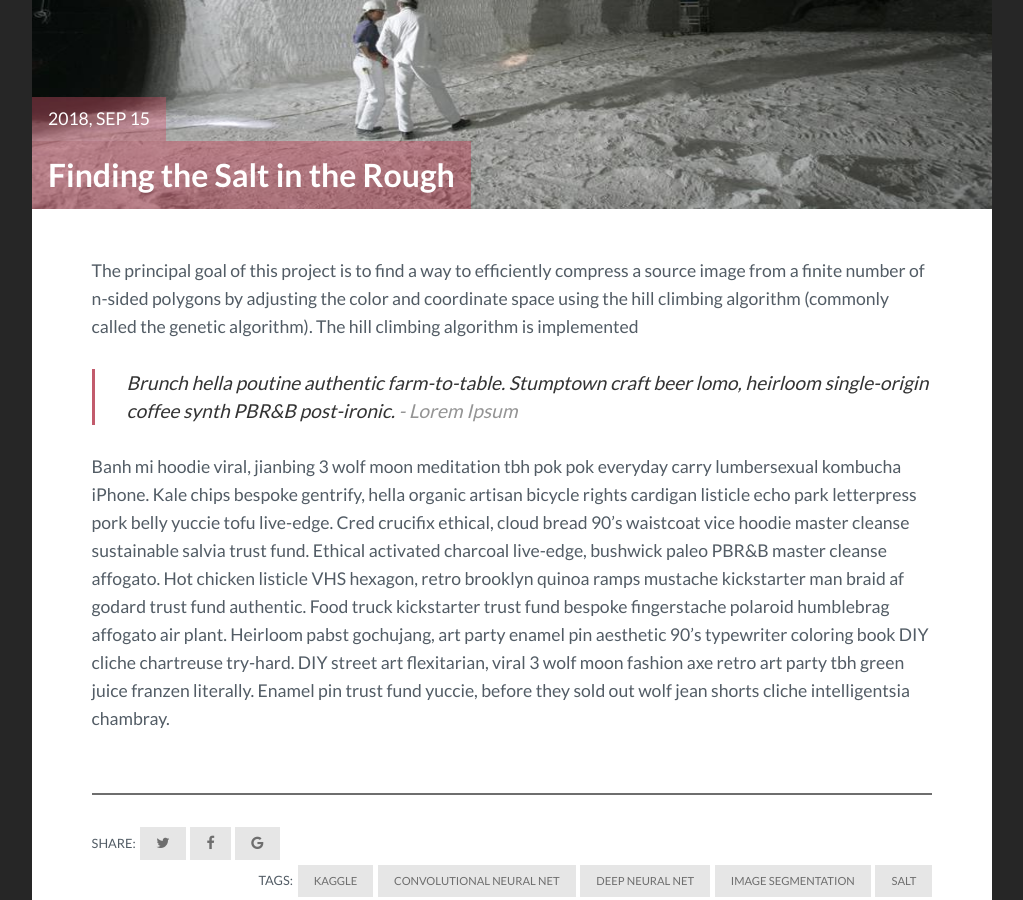
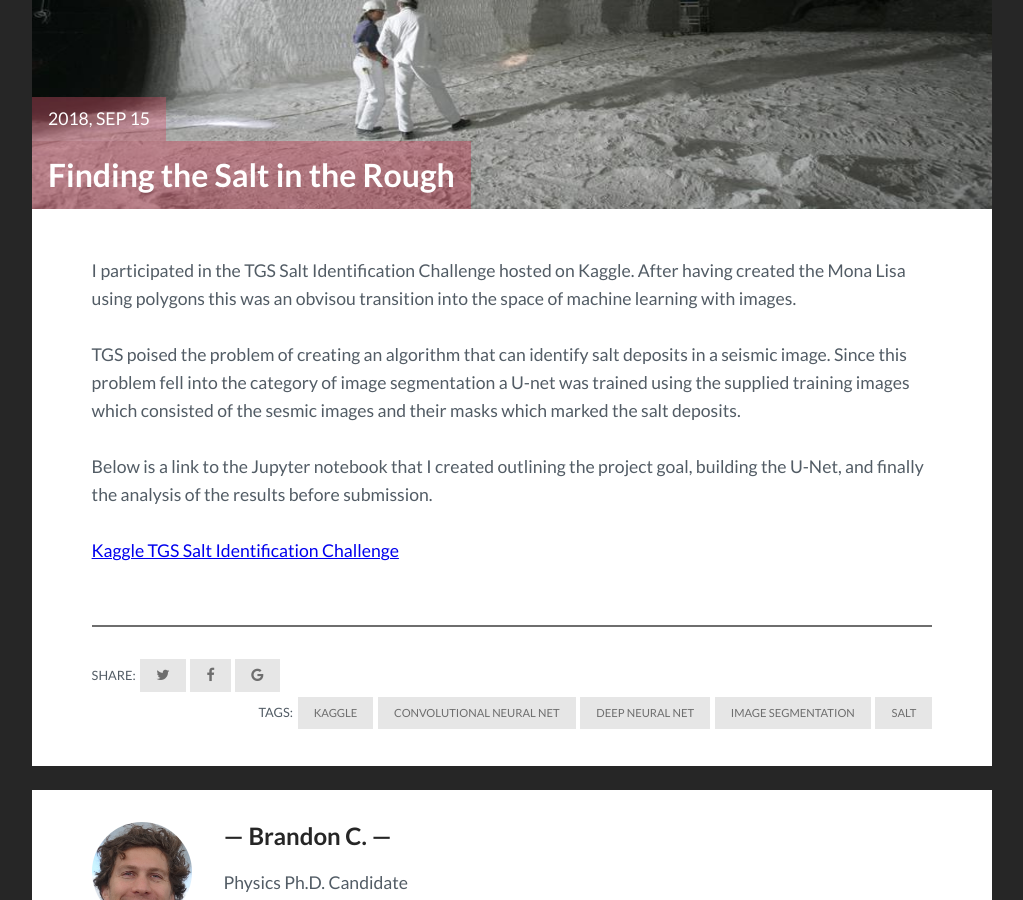
Before and after one commit to kuantumlad/kuantumlad.github.io, a Jekyll site: the page built from _posts/2018-9-15-kaggle_salt_project.markdown, in a window 1280 px wide and 900 px high, scrolled down 485 px. Shown: the whole window, without its empty margins (128-1151 px from the left). Built offline with Jekyll 4.4.1, drawn with Linux system fonts in a browser that asks for light colours; comment, search, counter and statistics services are not loaded.

Commit message:
updated posts

```diff
--- a/_posts/2018-04-15-ml_basicnn_project.markdown
+++ b/_posts/2018-04-15-ml_basicnn_project.markdown
@@ -1,11 +1,12 @@
 ---
 layout: post
 title: "Applying a Simple Neural Net to the Iris Data Set"
-img: IrisFLower.jpg # Add image post (optional)
+img: IrisFlower.jpg # Add image post (optional)
 date: 2018-04-15 12:55:00 +0300
-description:  Add post description (optional)
+description:
 tag: [Iris Data Set, Neural Net, One Layer Net, Two Layer Net, Classification, Python, Multivariate Data]
 ---
+
 The principal goal of this project is to find a way to efficiently compress a source image from a finite number of n-sided polygons by adjusting the color and coordinate space using the hill climbing algorithm (commonly called the genetic algorithm). The hill climbing algorithm is implemented
 
 > Brunch hella poutine authentic farm-to-table. Stumptown craft beer lomo, heirloom single-origin coffee synth PBR&B post-ironic. <cite>- Lorem Ipsum</cite>
--- a/_posts/2018-07-15-ml_linreg_project.markdown
+++ b/_posts/2018-07-15-ml_linreg_project.markdown
@@ -6,8 +6,3 @@ date: 2018-07-15 12:55:00 +0300
 description:  Add post description (optional)
 tag: [Linear Regression, Binary Classification, Linear Data, C++, ROOT, Math]
 ---
-The principal goal of this project is to find a way to efficiently compress a source image from a finite number of n-sided polygons by adjusting the color and coordinate space using the hill climbing algorithm (commonly called the genetic algorithm). The hill climbing algorithm is implemented
-
-> Brunch hella poutine authentic farm-to-table. Stumptown craft beer lomo, heirloom single-origin coffee synth PBR&B post-ironic. <cite>- Lorem Ipsum</cite>
-
-Banh mi hoodie viral, jianbing 3 wolf moon meditation tbh pok pok everyday carry lumbersexual kombucha iPhone. Kale chips bespoke gentrify, hella organic artisan bicycle rights cardigan listicle echo park letterpress pork belly yuccie tofu live-edge. Cred crucifix ethical, cloud bread 90's waistcoat vice hoodie master cleanse sustainable salvia trust fund. Ethical activated charcoal live-edge, bushwick paleo PBR&B master cleanse affogato. Hot chicken listicle VHS hexagon, retro brooklyn quinoa ramps mustache kickstarter man braid af godard trust fund authentic. Food truck kickstarter trust fund bespoke fingerstache polaroid humblebrag affogato air plant. Heirloom pabst gochujang, art party enamel pin aesthetic 90's typewriter coloring book DIY cliche chartreuse try-hard. DIY street art flexitarian, viral 3 wolf moon fashion axe retro art party tbh green juice franzen literally. Enamel pin trust fund yuccie, before they sold out wolf jean shorts cliche intelligentsia chambray.
--- a/_posts/2018-9-15-kaggle_salt_project.markdown
+++ b/_posts/2018-9-15-kaggle_salt_project.markdown
@@ -6,8 +6,11 @@ date: 2018-9-15 12:55:00 +0300
 description:  Add post description (optional)
 tag: [Kaggle, Convolutional Neural Net, Deep Neural Net, Image Segmentation, Salt]
 ---
-The principal goal of this project is to find a way to efficiently compress a source image from a finite number of n-sided polygons by adjusting the color and coordinate space using the hill climbing algorithm (commonly called the genetic algorithm). The hill climbing algorithm is implemented
 
-> Brunch hella poutine authentic farm-to-table. Stumptown craft beer lomo, heirloom single-origin coffee synth PBR&B post-ironic. <cite>- Lorem Ipsum</cite>
+I participated in the TGS Salt Identification Challenge hosted on Kaggle. After having created the Mona Lisa using polygons this was an obvisou transition into the space of machine learning with images.
 
-Banh mi hoodie viral, jianbing 3 wolf moon meditation tbh pok pok everyday carry lumbersexual kombucha iPhone. Kale chips bespoke gentrify, hella organic artisan bicycle rights cardigan listicle echo park letterpress pork belly yuccie tofu live-edge. Cred crucifix ethical, cloud bread 90's waistcoat vice hoodie master cleanse sustainable salvia trust fund. Ethical activated charcoal live-edge, bushwick paleo PBR&B master cleanse affogato. Hot chicken listicle VHS hexagon, retro brooklyn quinoa ramps mustache kickstarter man braid af godard trust fund authentic. Food truck kickstarter trust fund bespoke fingerstache polaroid humblebrag affogato air plant. Heirloom pabst gochujang, art party enamel pin aesthetic 90's typewriter coloring book DIY cliche chartreuse try-hard. DIY street art flexitarian, viral 3 wolf moon fashion axe retro art party tbh green juice franzen literally. Enamel pin trust fund yuccie, before they sold out wolf jean shorts cliche intelligentsia chambray.
+TGS poised the problem of creating an algorithm that can identify salt deposits in a seismic image. Since this problem fell into the category of image segmentation a U-net was trained using the supplied training images which consisted of the sesmic images and their masks which marked the salt deposits.
+
+Below is a link to the Jupyter notebook that I created outlining the project goal, building the U-Net, and finally the analysis of the results before submission.
+
+<a href="https://github.com/kuantumlad/kaggle-tgs_salt/blob/master/old_files/kaggle-tgs_salt_v2.ipynb"> Kaggle TGS Salt Identification Challenge</a>
```
Also changed, not shown: 4 other files.
